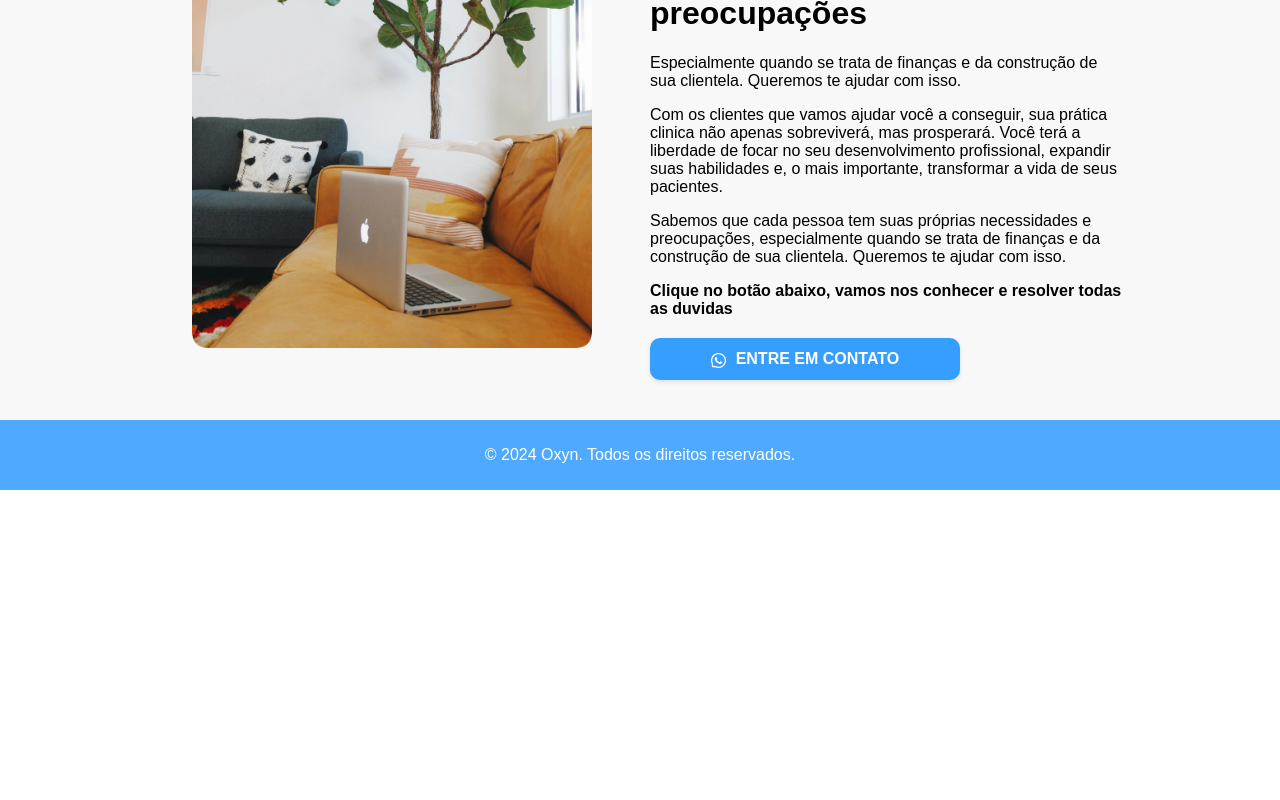
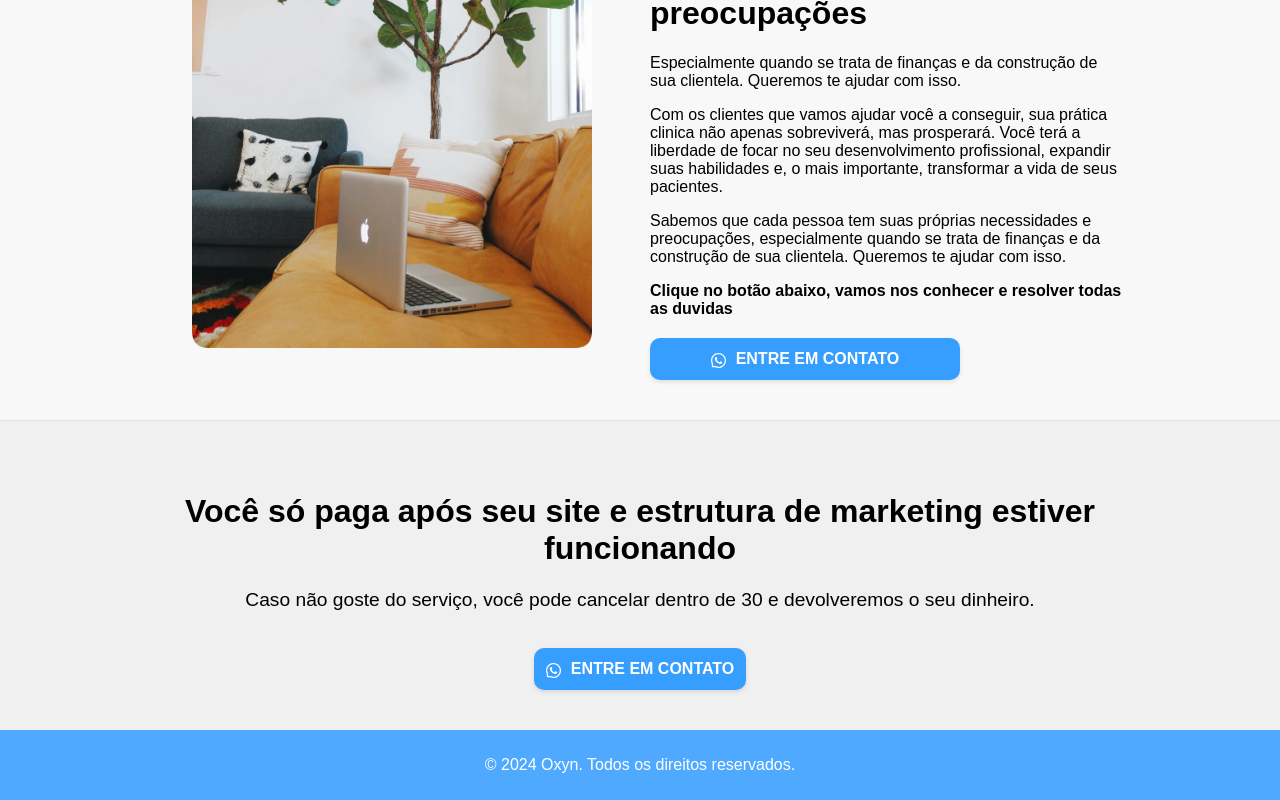
Before and after one commit to dianamdias03/oxyn-v1, a React (Create React App) app: page / in a window 1280 px wide. Shown: the part 1651-2451 px from the top of the page. Before the commit the page ends 2141 px from the top, so only its background shows below. Built offline with nearby package versions, Linux system fonts and the light colour scheme.

Commit message:
Added new section

```diff
--- a/src/App.js
+++ b/src/App.js
@@ -29,7 +29,7 @@ function App() {
         altImage={'Planta simbolizando economia'}
         imageRightSide={true}
       />
-      <Text title={'Juntos, vamos transformar desafios em oportunidades.'} paragraphs={['Descubra como a Oxyn Pages pode ajudar você a se conectar com aqueles que estão procurando exatamente o que você tem a oferecer.']}/>
+      <Text title={'Juntos, vamos transformar desafios em oportunidades.'} paragraphs={['Descubra como a Oxyn Pages pode ajudar você a se conectar com aqueles que estão procurando exatamente o que você tem a oferecer.']} background={'blue'}/>
       <TextImage
         title={'Sabemos que cada pessoa tem suas próprias necessidades e preocupações'}
         paragraphs={[
@@ -42,6 +42,7 @@ function App() {
         altImage={'Planta simbolizando economia'}
         imageRightSide={false}
       />
+      <Text title={'Você só paga após seu site e estrutura de marketing estiver funcionando'} paragraphs={['Caso não goste do serviço, você pode cancelar dentro de 30 e devolveremos o seu dinheiro.']} background={'grey'}/>
       <Footer/>
     </div>
   );
--- a/src/sections/Text/index.js
+++ b/src/sections/Text/index.js
@@ -1,9 +1,10 @@
 import { ContactButton } from '../../components/contact-button';
 import './style.css'
 
-export const Text = ({title, paragraphs, paragraphBold}) => {
+export const Text = ({title, paragraphs, paragraphBold, background}) => {
+    const className = `border background-${background}`
     return (
-        <div className="border background">
+        <div className={className}>
             <div className="page-container">
             <div className="paragraph-section">
                 <h1>{title}</h1>
@@ -13,7 +14,7 @@ export const Text = ({title, paragraphs, paragraphBold}) => {
                 <b>{paragraphBold}</b>
                 <br/>
                 <div style={{paddingBottom: '20px', display: 'flex', justifyContent: 'center', alignItems: 'center'}}>
-                    <ContactButton color={'white'}/>
+                    <ContactButton color={background === 'grey' ? 'blue' : 'white'}/>
                 </div>
             </div>
             </div>
--- a/src/sections/Text/style.css
+++ b/src/sections/Text/style.css
@@ -4,13 +4,18 @@
     text-align: center;
     margin: 0;
     padding: 0;
-    color: white;
   }
 
   .paragraph-section p{
     font-size: 1.2rem;
   }
 
-  .background{
-    background-color: #4faaff;;
+  .background-grey{
+    background-color: #f0f0f0;
+    color: black;
   }
+
+  .background-blue{
+    background-color: #4faaff;
+    color: white;
+  }
--- a/src/sections/TextImage/style.css
+++ b/src/sections/TextImage/style.css
@@ -17,10 +17,6 @@
 
   .button-section{
     padding-top: 20px;
-  }
-
-  .consultancy-button {
-    /* Estilos do botão */
   }
 
   .subtitle{
```
